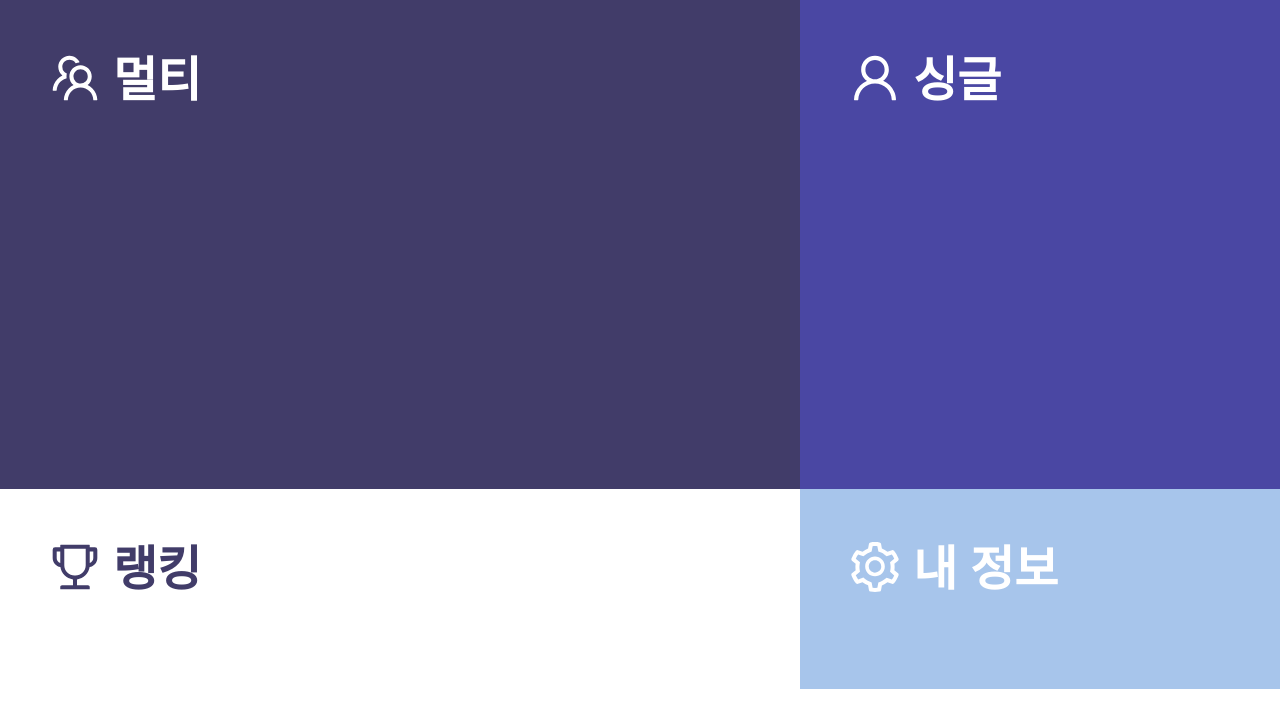
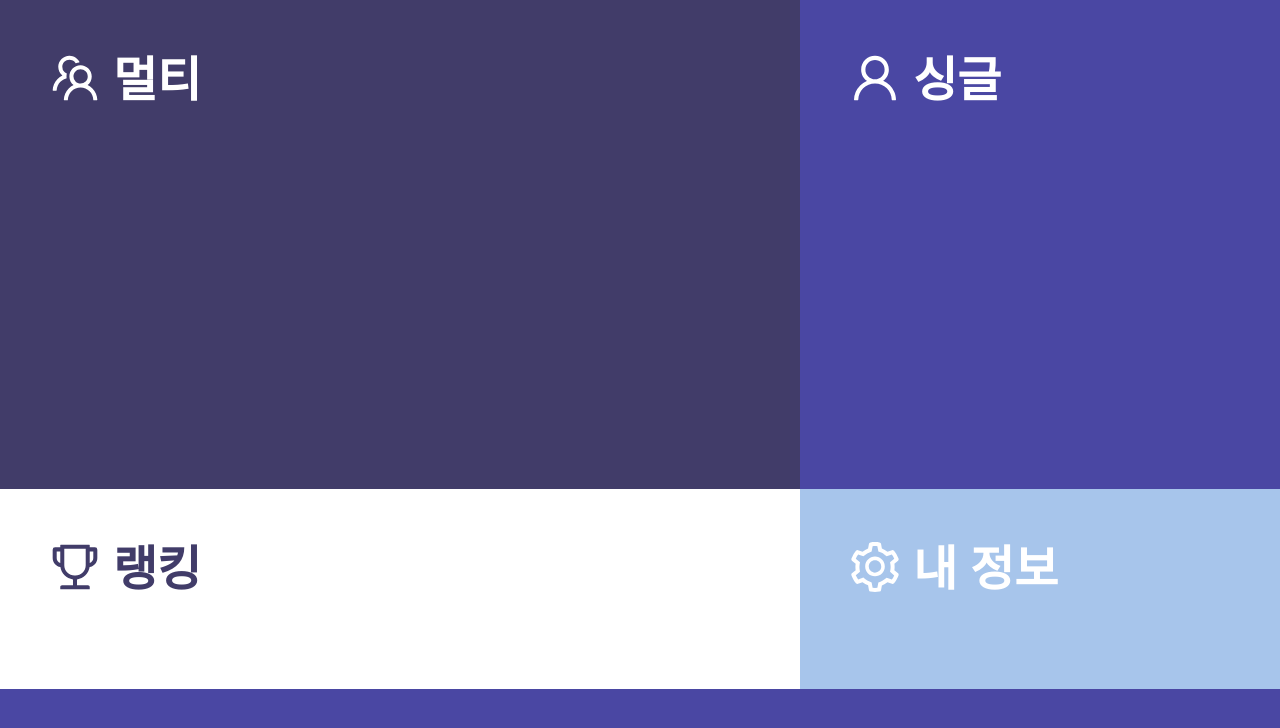
Before and after one commit to gunkim/2048-online, a Next.js app in the folder frontend/: page / in a window 1280 px wide. Shown: the top 728 px of the page. Built offline with nearby package versions, Linux system fonts and the light colour scheme; what typesafe-actions would draw is missing.

Commit message:
style: 배경 색 변경

```diff
--- a/frontend/style/global.css
+++ b/frontend/style/global.css
@@ -1,3 +1,3 @@
-html body {
-  background-color: white;
+body {
+  background-color: #4a47a3 !important;
 }
```
